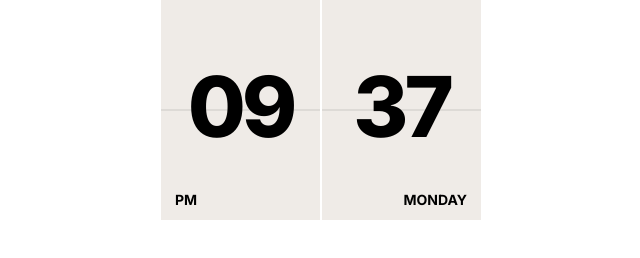
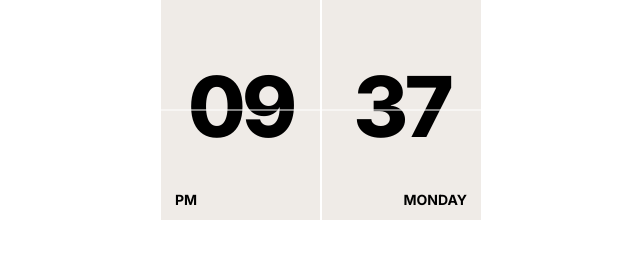
Before and after one commit to MiskaNotion/neutral-clock, a plain HTML site: page index.html in a window 1280 px wide. Shown: the full height of the page, 319-959 px from the left. Drawn offline with Linux system fonts and the light colour scheme.

Commit message:
index.html

```diff
--- a/index.html
+++ b/index.html
@@ -45,7 +45,7 @@
     left: 0;
     right: 0;
     height: 1px;
-    background: rgba(0,0,0,0.15);
+    background: #ffffff; /* ⬅️ white line */;
     transform: translateY(-50%);
   }
 
```
